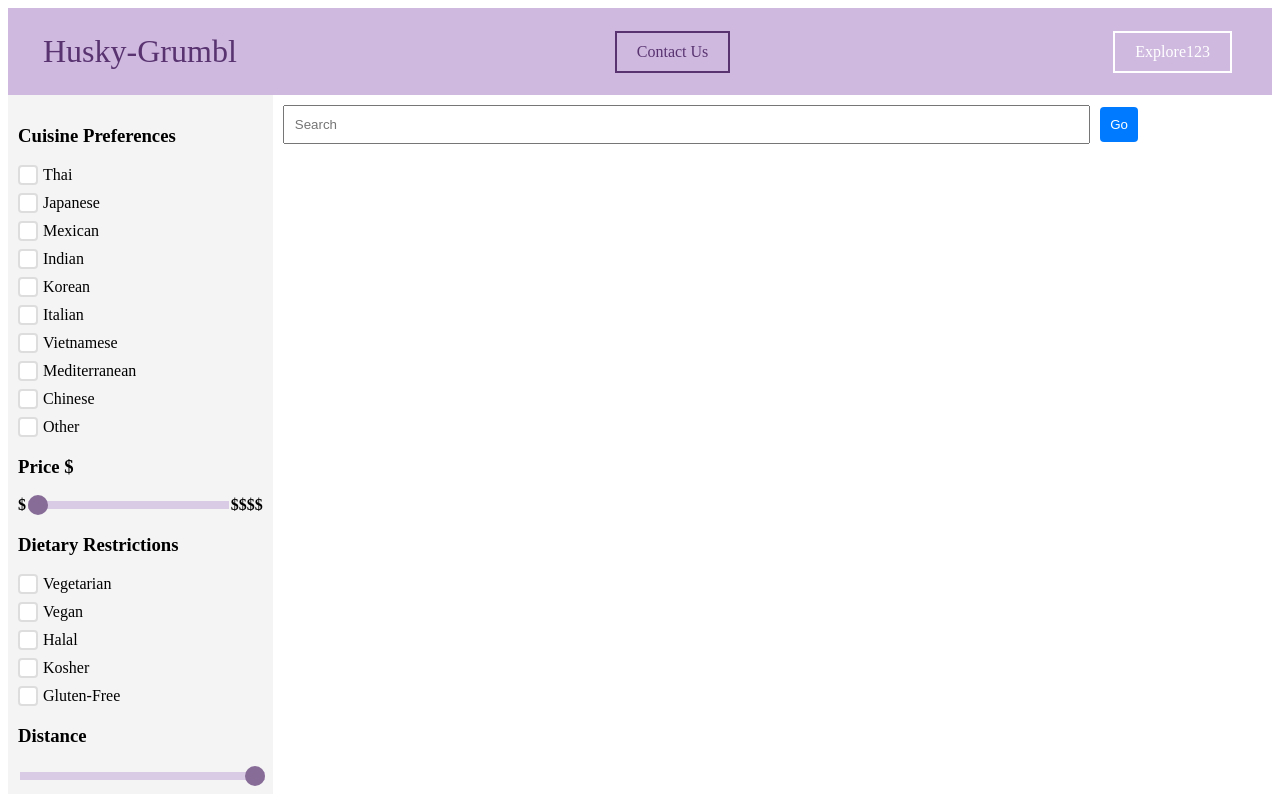
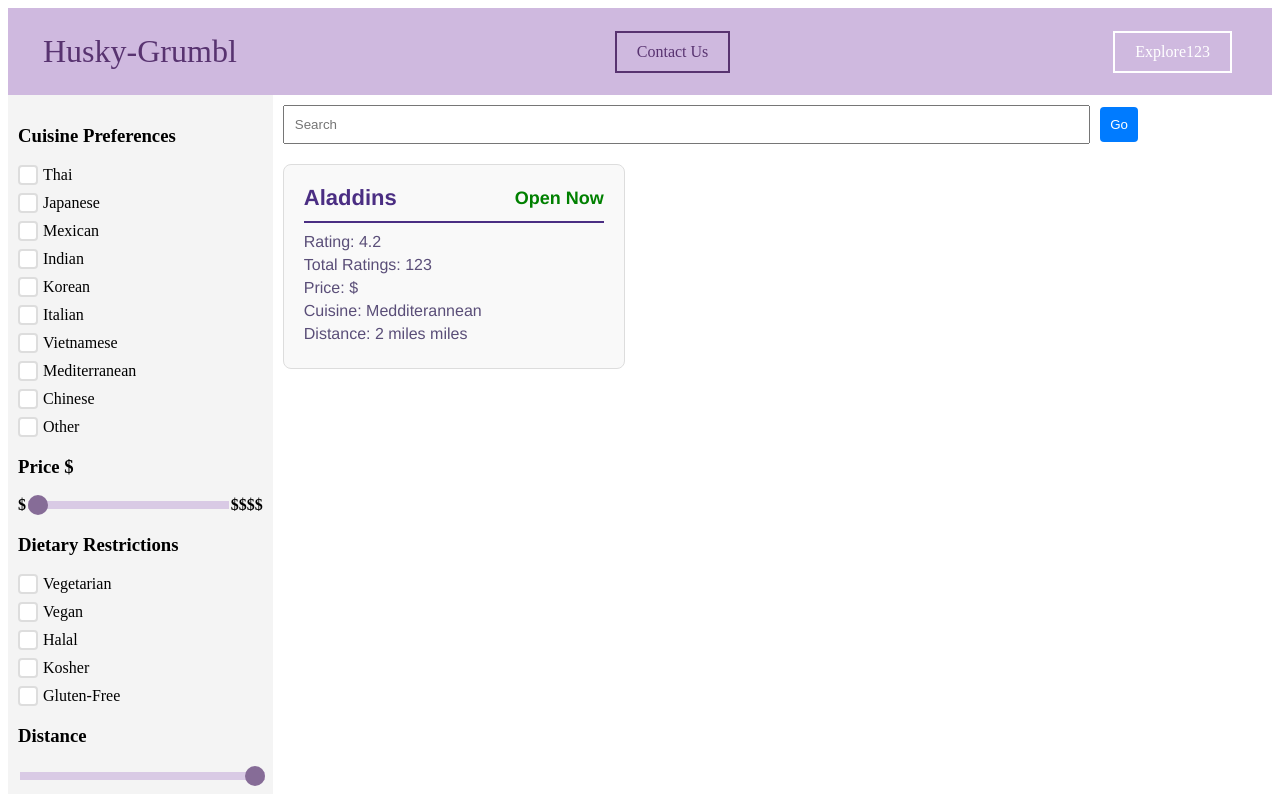
Before and after one commit to hcp-uw/Husky-Grumbl, a React (Create React App) app in the folder frontend/: page /explore-page in a window 1280 px wide. Built offline with nearby package versions, Linux system fonts and the light colour scheme.

Commit message:
added restaurant card in explore

```diff
--- a/frontend/src/ExplorePage.js
+++ b/frontend/src/ExplorePage.js
@@ -1,5 +1,6 @@
 import React, { useState } from 'react';
 import './ExplorePage.css';
+import RestaurantCard from './RestaurantCard';
 
 const ExplorePage = () => {
   const [priceLevel, setPriceLevel] = useState(1);
@@ -107,7 +108,17 @@ const ExplorePage = () => {
             <input type="text" placeholder="Search" className="search-bar" />
             <button className="go-button">Go</button>
           </div>
-          {/* Search results will be displayed here */}
+          <RestaurantCard
+            {...{
+              restaurantName: 'Aladdins',
+              cuisine: 'Medditerannean',
+              totalRatings: 123,
+              distance: '2 miles',
+              price: '$',
+              rating: '4.2',
+              isOpen: true
+          }}
+        />
         </div>
       </div>
     </div>
```
